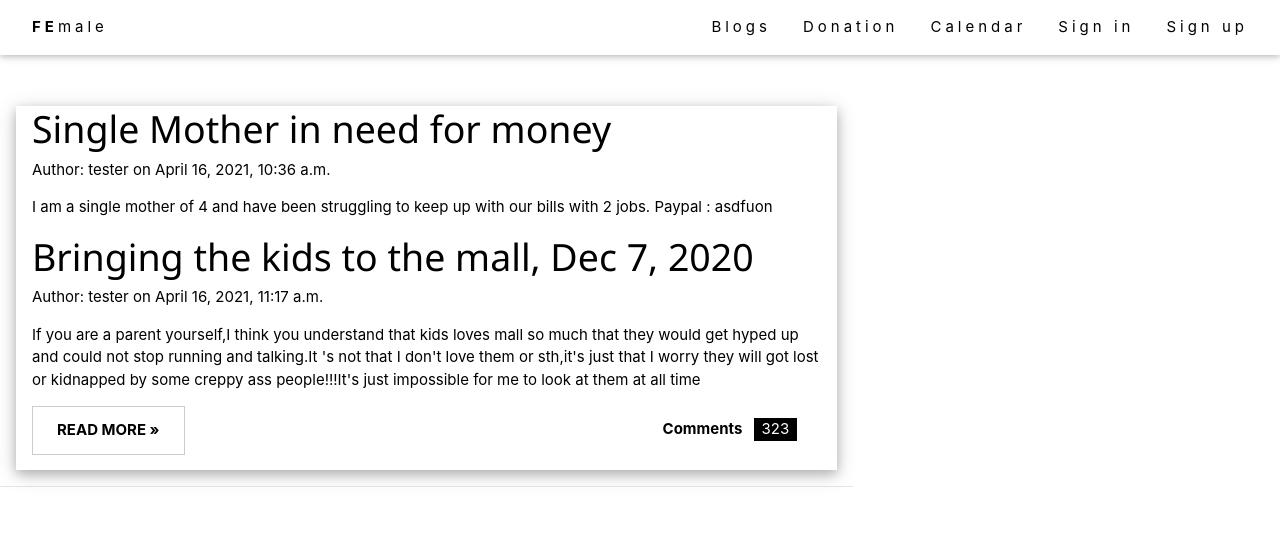
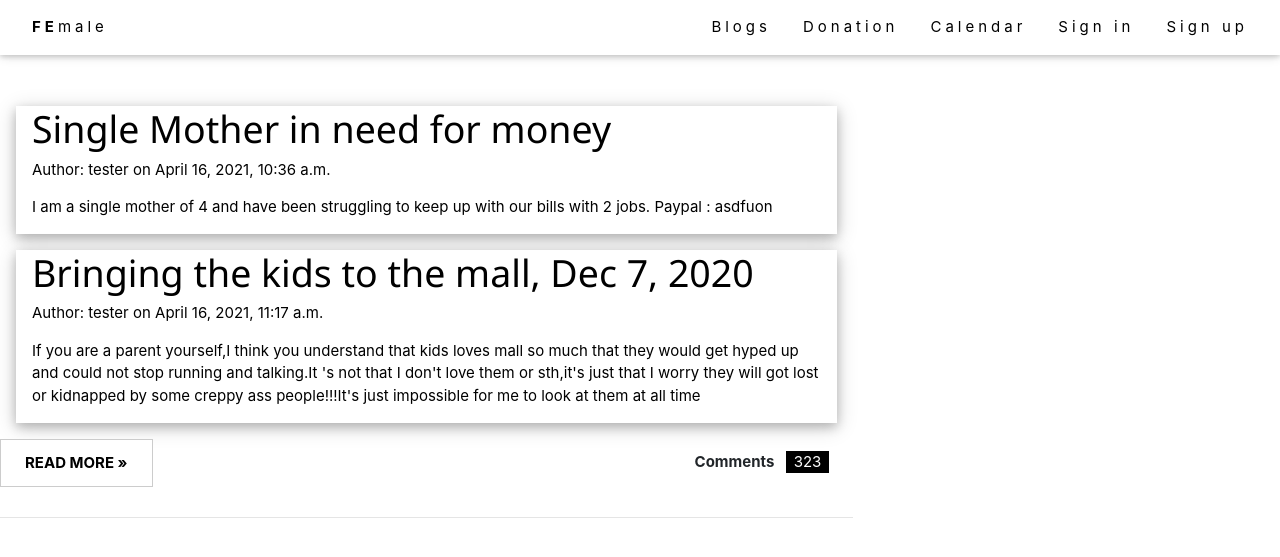
Before and after one commit to usercspa/Envizion-Team031, a Django app: page /blog/ in a window 1280 px wide. Shown: the top 557 px of the page. Run offline with Django 3.2, Linux system fonts and the light colour scheme; data comes from the database, SQL or seed files in the repository; some libraries are stand-ins or nearby versions.

Commit message:
blogging

```diff
--- a/Envizion/Envizion/settings.py
+++ b/Envizion/Envizion/settings.py
@@ -126,6 +126,7 @@ STATICFILES_DIRS=(os.path.join(BASE_DIR,'sf'),)
 
 
 CRISPY_TEMPLATE_PACK = 'bootstrap4'
+LOGIN_REDIRECT_URL = 'user-home'
 
 # Default primary key field type
 # https://docs.djangoproject.com/en/3.2/ref/settings/#default-auto-field
--- a/Envizion/blog/templates/blog/home.html
+++ b/Envizion/blog/templates/blog/home.html
@@ -7,15 +7,17 @@
 <!-- Blog entries -->
 <div class="w3-col l8 s12">
   <!-- Blog entry -->
-        <div class="w3-card-4 w3-margin w3-white">
 
-          <div class="w3-container">
 
   {%for post in posts%}
   <div>
+    <div class="w3-card-4 w3-margin w3-white">
+      <div class="w3-container">
         <h1>{{post.title}}</h1>
         <p>Author: {{post.author}} on {{post.postDate}}</p>
         <p>{{post.content}}</p>
+      </div>
+    </div>
   </div>
   {%endfor%}
 
@@ -26,8 +28,7 @@
     <div class="w3-col m4 w3-hide-small">
       <p><span class="w3-padding-large w3-right"><b>Comments  </b> <span class="w3-tag">323</span></span></p>
     </div>
-      </div>
-    </div>
+
   </div>
   <hr>
 
```
Lines whose indentation alone changed are shown as unchanged.
